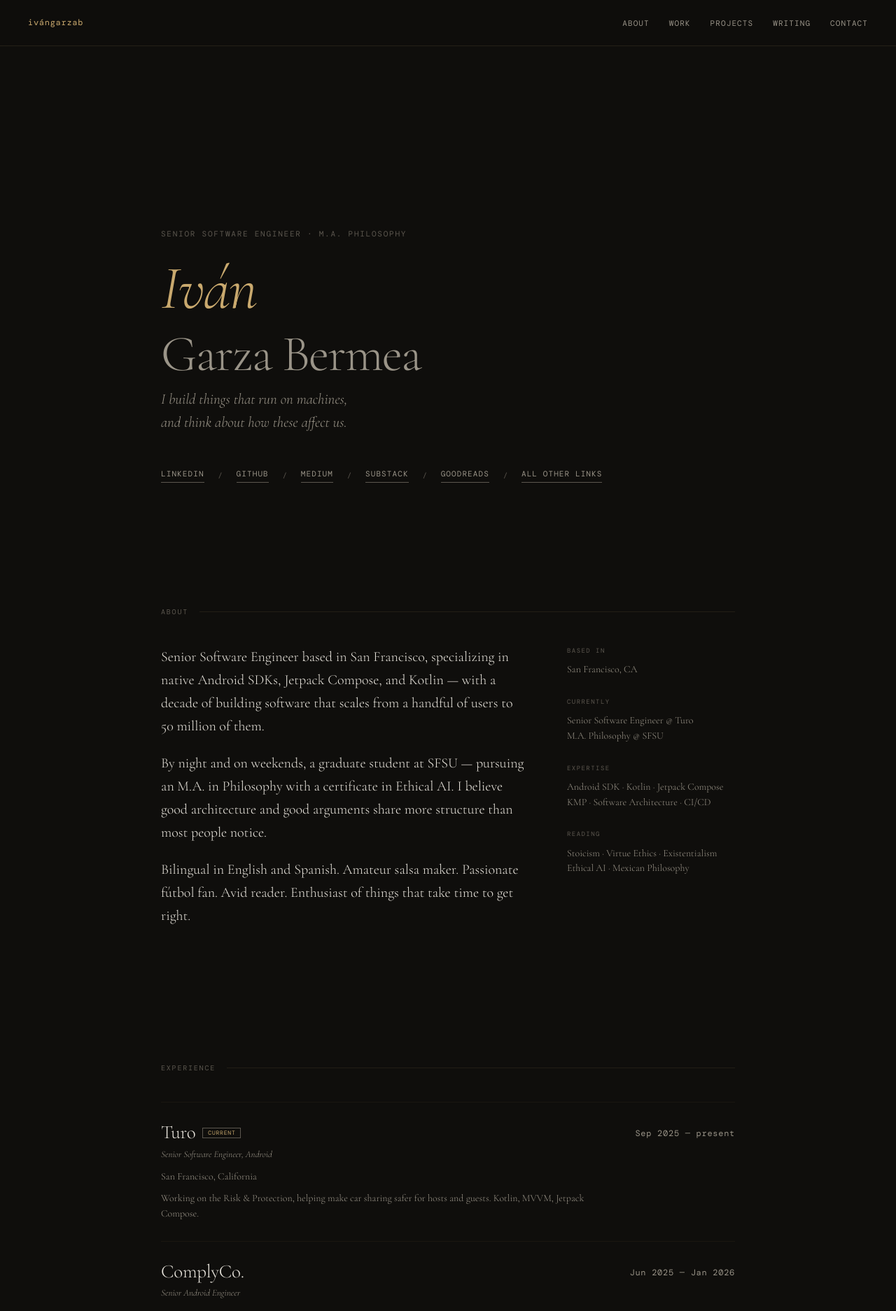
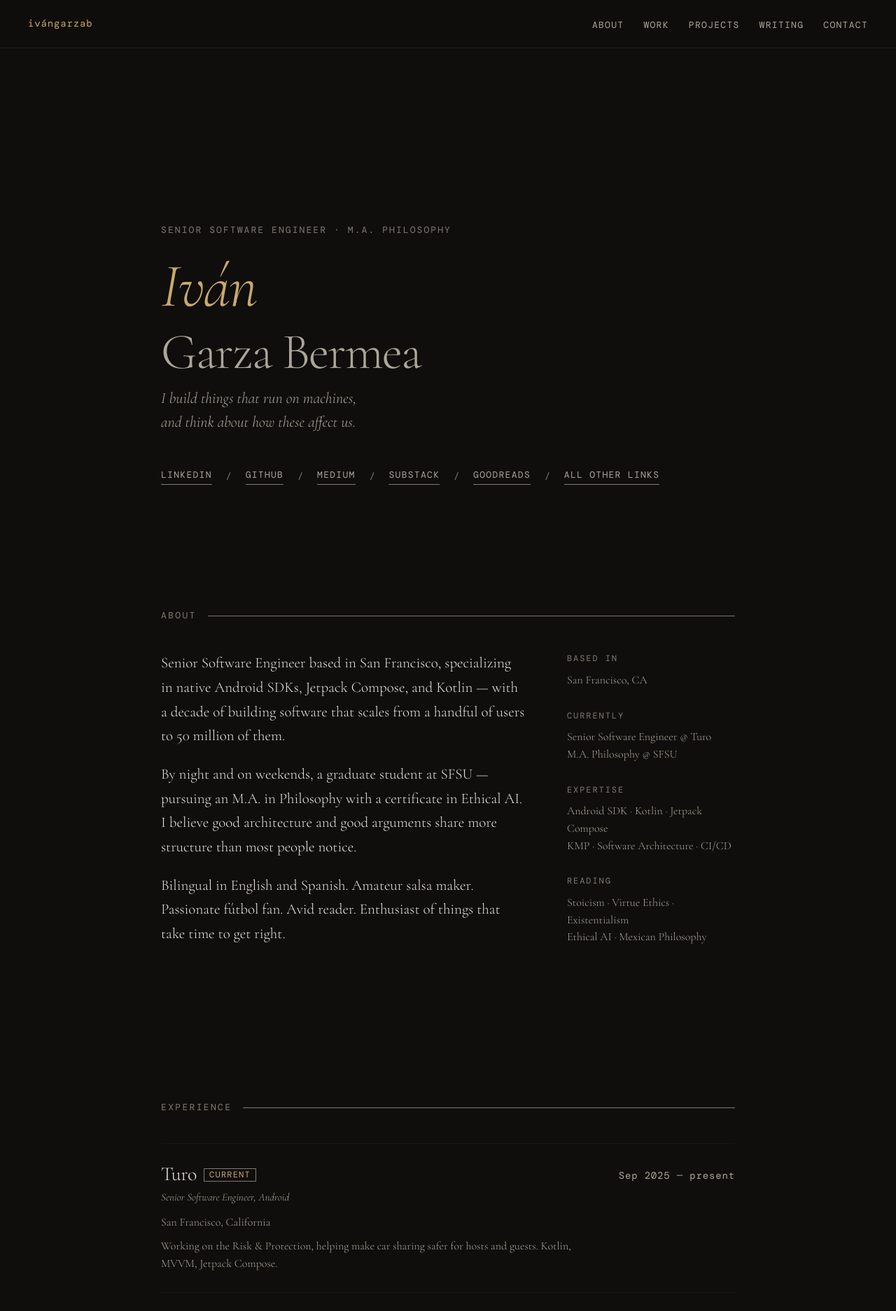
Before and after one commit to ivangarzab/ivangarzab-com, a React (Vite) app: page / in a window 1280 px wide. Shown: the top 1874 px of the page at 70% size. Built offline with nearby package versions, Linux system fonts and the light colour scheme; a web font is replaced by a local one.

Commit message:
refactor: Make the site more readable

```diff
--- a/src/index.css
+++ b/src/index.css
@@ -10,8 +10,8 @@
 
 :root {
     --ink: #e8e4dc;
-    --ink-muted: #9a9488;
-    --ink-dim: #5c574f;
+    --ink-muted: #aca69a;
+    --ink-dim: #807a70;
     --surface: #0f0e0c;
     --surface-1: #161410;
     --surface-2: #1e1b16;
@@ -26,7 +26,7 @@ body {
     color: var(--ink);
     font-family: var(--serif);
     font-weight: 300;
-    font-size: 17px;
+    font-size: 19px;
     line-height: 1.7;
     -webkit-font-smoothing: antialiased;
 }
@@ -47,7 +47,7 @@ nav {
 
 .nav-logo {
     font-family: var(--mono);
-    font-size: 12px;
+    font-size: 14px;
     font-weight: 300;
     color: var(--gold);
     letter-spacing: 0.06em;
@@ -62,7 +62,7 @@ nav {
 
 .nav-links a {
     font-family: var(--mono);
-    font-size: 11px;
+    font-size: 13px;
     font-weight: 300;
     color: var(--ink-muted);
     text-decoration: none;
@@ -95,7 +95,7 @@ section {
 
 .section-label {
     font-family: var(--mono);
-    font-size: 10px;
+    font-size: 13px;
     font-weight: 400;
     color: var(--ink-dim);
     letter-spacing: 0.18em;
@@ -110,7 +110,7 @@ section {
     content: "";
     flex: 1;
     height: 0.5px;
-    background: rgba(201, 169, 110, 0.1);
+    background: var(--ink-dim);
 }
 
 /* ── HERO ── */
@@ -124,7 +124,7 @@ section {
 
 .hero-eyebrow {
     font-family: var(--mono);
-    font-size: 11px;
+    font-size: 13px;
     font-weight: 300;
     color: var(--ink-dim);
     letter-spacing: 0.16em;
@@ -151,7 +151,7 @@ section {
 }
 
 .hero-tagline {
-    font-size: clamp(16px, 2.2vw, 21px);
+    font-size: clamp(18px, 2.2vw, 22px);
     font-weight: 300;
     color: var(--ink-muted);
     margin-bottom: 48px;
@@ -169,7 +169,7 @@ section {
 
 .hero-link {
     font-family: var(--mono);
-    font-size: 11px;
+    font-size: 13px;
     font-weight: 400;
     color: var(--ink-muted);
     text-decoration: none;
@@ -190,7 +190,7 @@ section {
 .hero-divider {
     color: var(--ink-dim);
     font-family: var(--mono);
-    font-size: 10px;
+    font-size: 13px;
 }
 
 /* ── ABOUT ── */
@@ -202,7 +202,7 @@ section {
 }
 
 .about-text {
-    font-size: 20px;
+    font-size: 21px;
     font-weight: 300;
     line-height: 1.65;
     color: var(--ink);
@@ -218,7 +218,7 @@ section {
 
 .aside-label {
     font-family: var(--mono);
-    font-size: 9px;
+    font-size: 12px;
     font-weight: 400;
     color: var(--ink-dim);
     letter-spacing: 0.16em;
@@ -227,7 +227,7 @@ section {
 }
 
 .aside-value {
-    font-size: 14px;
+    font-size: 16px;
     font-weight: 300;
     color: var(--ink-muted);
     line-height: 1.55;
@@ -236,7 +236,7 @@ section {
 /* ── EXPERIENCE ── */
 .company-row {
     display: grid;
-    grid-template-columns: 1fr 160px;
+    grid-template-columns: 1fr 190px;
     gap: 24px;
     align-items: start;
     padding: 28px 0;
@@ -248,7 +248,7 @@ section {
 }
 
 .company-name {
-    font-size: 27px;
+    font-size: 28px;
     font-weight: 300;
     color: var(--ink);
     letter-spacing: -0.01em;
@@ -266,14 +266,14 @@ section {
 }
 
 .company-role {
-    font-size: 13px;
+    font-size: 15px;
     color: var(--ink-muted);
     font-style: italic;
     margin-top: 5px;
 }
 
 .company-detail {
-    font-size: 14px;
+    font-size: 16px;
     color: var(--ink-muted);
     margin-top: 10px;
     line-height: 1.55;
@@ -281,18 +281,19 @@ section {
 
 .company-period {
     font-family: var(--mono);
-    font-size: 12px;
+    font-size: 14px;
     font-weight: 300;
     color: var(--ink-muted);
     text-align: right;
     letter-spacing: 0.06em;
     padding-top: 6px;
+    white-space: nowrap;
 }
 
 .company-badge {
     display: inline-block;
     font-family: var(--mono);
-    font-size: 8px;
+    font-size: 12px;
     color: var(--gold);
     border: 0.5px solid var(--ink-dim);
     padding: 2px 7px;
@@ -327,14 +328,14 @@ section {
 
 .project-number {
     font-family: var(--mono);
-    font-size: 11px;
+    font-size: 13px;
     color: var(--ink-muted);
     letter-spacing: 0.14em;
     margin-bottom: 20px;
 }
 
 .project-name {
-    font-size: 20px;
+    font-size: 21px;
     font-weight: 300;
     color: var(--ink);
     line-height: 1.2;
@@ -343,7 +344,7 @@ section {
 }
 
 .project-desc {
-    font-size: 14px;
+    font-size: 16px;
     font-weight: 300;
     color: var(--ink-muted);
     line-height: 1.6;
@@ -359,7 +360,7 @@ section {
 
 .tag {
     font-family: var(--mono);
-    font-size: 10px;
+    font-size: 12px;
     font-weight: 400;
     color: var(--ink-muted);
     border: 0.5px solid var(--ink-muted);
@@ -372,7 +373,7 @@ section {
     display: block;
     margin-top: 20px;
     font-family: var(--mono);
-    font-size: 10px;
+    font-size: 13px;
     color: var(--ink-dim);
     text-decoration: none;
     letter-spacing: 0.08em;
@@ -415,7 +416,7 @@ section {
 
 .oss-name {
     font-family: var(--mono);
-    font-size: 16px;
+    font-size: 17px;
     font-weight: 400;
     color: var(--gold);
     margin-bottom: 6px;
@@ -423,7 +424,7 @@ section {
 }
 
 .oss-desc {
-    font-size: 14px;
+    font-size: 16px;
     font-style: italic;
     color: var(--ink-muted);
     line-height: 1.5;
@@ -431,7 +432,7 @@ section {
 
 .oss-link {
     font-family: var(--mono);
-    font-size: 10px;
+    font-size: 13px;
     color: var(--ink-dim);
     text-decoration: none;
     letter-spacing: 0.1em;
@@ -469,7 +470,7 @@ section {
 }
 
 .post-star {
-    font-size: 10px;
+    font-size: 13px;
     color: var(--gold);
     opacity: 0;
 }
@@ -479,7 +480,7 @@ section {
 }
 
 .post-title {
-    font-size: 16px;
+    font-size: 18px;
     font-weight: 300;
     color: var(--ink-muted);
     font-style: italic;
@@ -493,7 +494,7 @@ section {
 
 .post-source {
     font-family: var(--mono);
-    font-size: 9px;
+    font-size: 12px;
     color: var(--ink-dim);
     letter-spacing: 0.1em;
     text-transform: uppercase;
@@ -502,7 +503,7 @@ section {
 
 .post-meta {
     font-family: var(--mono);
-    font-size: 10px;
+    font-size: 13px;
     color: var(--ink-dim);
     text-align: right;
     letter-spacing: 0.06em;
@@ -514,7 +515,7 @@ section {
 
 .paywall-badge {
     font-family: var(--mono);
-    font-size: 8px;
+    font-size: 12px;
     color: var(--gold);
     border: 0.5px solid rgba(201, 169, 110, 0.35);
     padding: 1px 5px;
@@ -532,7 +533,7 @@ section {
 
 .writing-soon {
     font-family: var(--mono);
-    font-size: 10px;
+    font-size: 13px;
     color: var(--ink-dim);
     letter-spacing: 0.08em;
     font-style: italic;
@@ -540,7 +541,7 @@ section {
 
 /* ── CONTACT ── */
 .contact-intro {
-    font-size: 21px;
+    font-size: 22px;
     font-weight: 300;
     font-style: italic;
     color: var(--ink-muted);
@@ -566,7 +567,7 @@ section {
 
 .form-label {
     font-family: var(--mono);
-    font-size: 10px;
+    font-size: 13px;
     font-weight: 400;
     color: var(--ink-dim);
     letter-spacing: 0.14em;
@@ -581,7 +582,7 @@ section {
     border: 0.5px solid rgba(201, 169, 110, 0.12);
     color: var(--ink);
     font-family: var(--serif);
-    font-size: 16px;
+    font-size: 17px;
     font-weight: 300;
     padding: 12px 16px;
     outline: none;
@@ -605,7 +606,7 @@ textarea.form-input {
 
 .form-submit {
     font-family: var(--mono);
-    font-size: 11px;
+    font-size: 13px;
     font-weight: 400;
     letter-spacing: 0.14em;
     text-transform: uppercase;
@@ -633,13 +634,13 @@ footer {
 
 .footer-copy {
     font-family: var(--mono);
-    font-size: 10px;
+    font-size: 13px;
     color: var(--ink-dim);
     letter-spacing: 0.08em;
 }
 
 .footer-quote {
-    font-size: 13px;
+    font-size: 15px;
     font-style: italic;
     color: var(--ink-dim);
     max-width: 280px;
@@ -678,7 +679,7 @@ footer {
     }
 
     .about-text {
-        font-size: 18px;
+        font-size: 19px;
     }
 
     .company-row {
```
